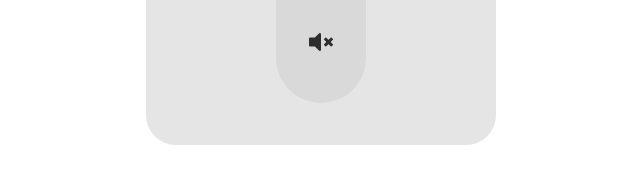
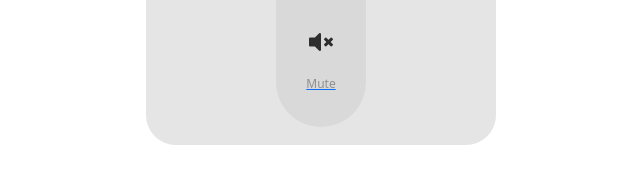
Before and after one commit to MaindyG/IntHumMachine, a plain HTML site: page HumMach/remote.html in a window 1280 px wide. Shown: the part 580-764 px from the top of the page, 319-959 px from the left. Drawn offline with nearby package versions, Linux system fonts and the light colour scheme.

Commit message:
Add files via upload
Ajout d'un span pour le bouton mute

```diff
--- a/HumMach/remote.html
+++ b/HumMach/remote.html
@@ -73,8 +73,12 @@
                 </button>
 
 
+
                     <button id ="muteButton" class="btn btn-link p-0 mb-3" style="cursor: pointer;" onclick="initializeMuted()">
-                        <i class="fas fa-volume-mute py-3 control-icon" aria-hidden="true"></i>
+                        <i class="fas fa-volume-mute py-3 control-icon" aria-hidden="true"></i><br>
+
+                        <span class="label py-3" style="text-decoration: none;">Mute</span>
+
                     </button>
 
             </div>
```
Also changed, not shown: HumMach/remote.css (line endings or trailing spaces).
